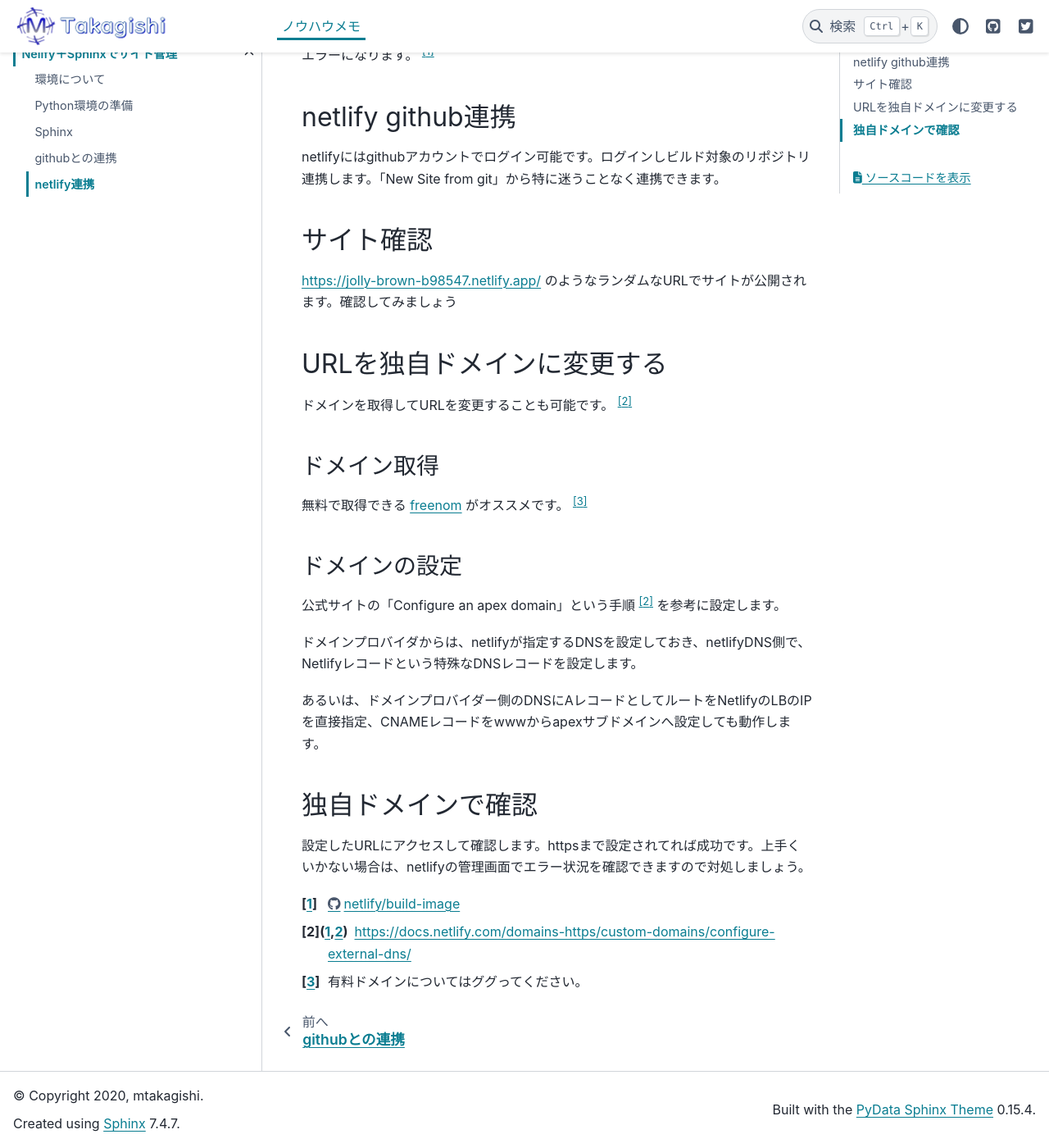
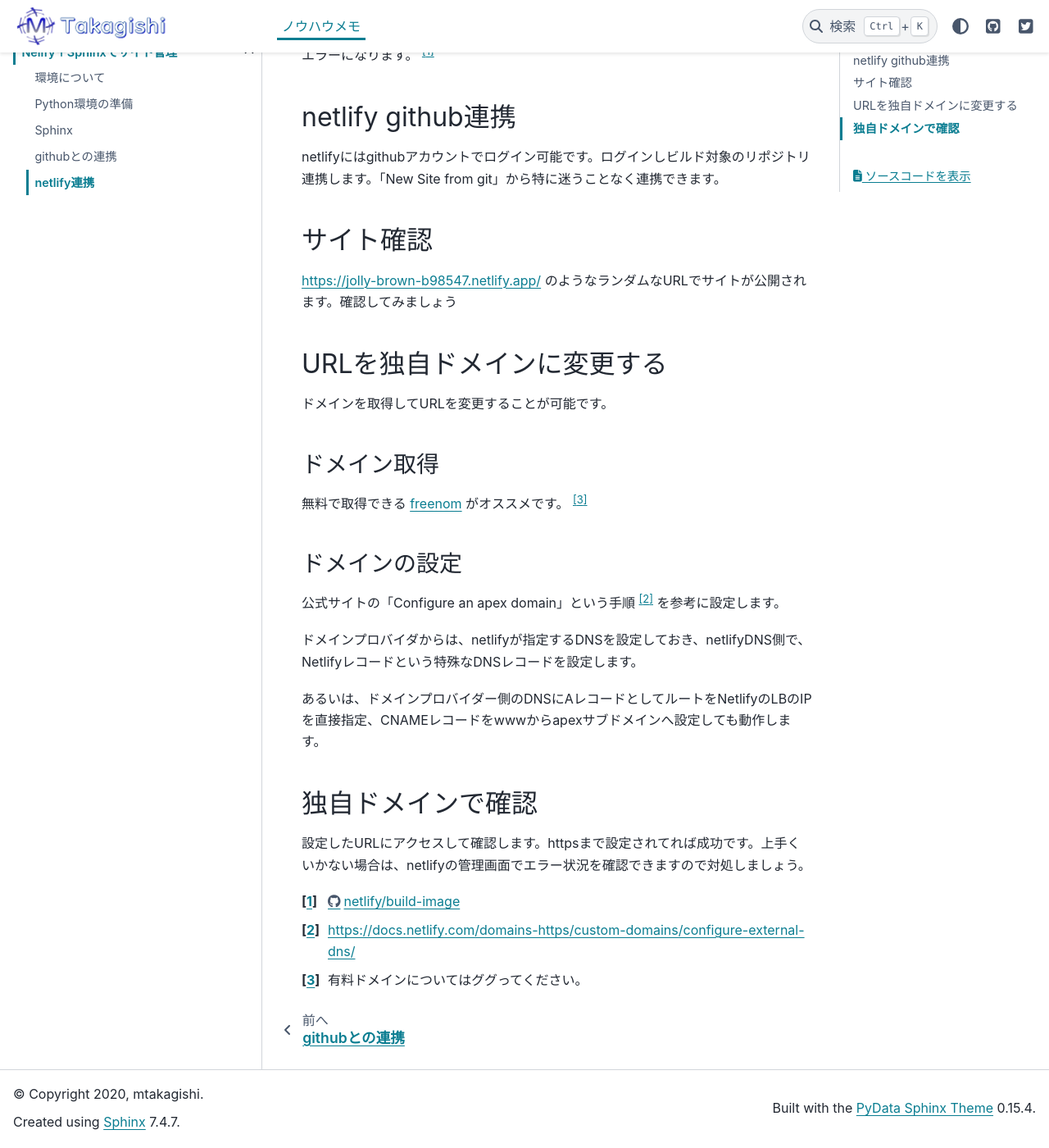
Before and after one commit to mtakagishi/mtakagishi, a Sphinx documentation site: the page built from docs/howto/20201105-netlify-sphinx/netlify.rst, in a window 1280 px wide and 1400 px high, scrolled down 1000 px. Shown: the whole window at 82% size. Built offline with Sphinx 7.4.7 and the PyData theme 0.15.4, drawn with Linux system fonts in a browser that asks for light colours; pages that are not in the unit, such as notebooks, are missing from menus.

Commit message:
微調整

```diff
--- a/docs/howto/20201105-netlify-sphinx/netlify.rst
+++ b/docs/howto/20201105-netlify-sphinx/netlify.rst
@@ -43,7 +43,7 @@
 
 URLを独自ドメインに変更する
 ===========================================
-ドメインを取得してURLを変更することも可能です。 [#dns]_
+ドメインを取得してURLを変更することが可能です。
 
 ドメイン取得
 -----------------
```
